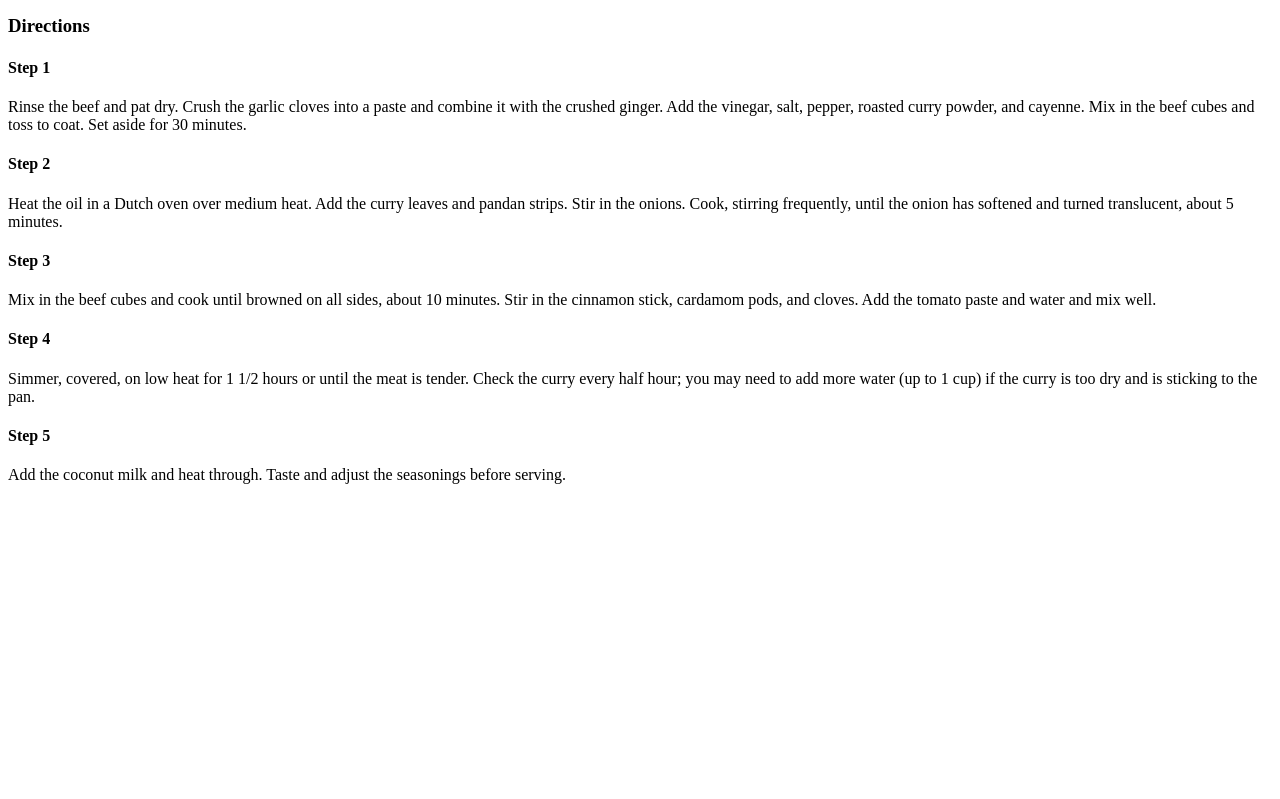
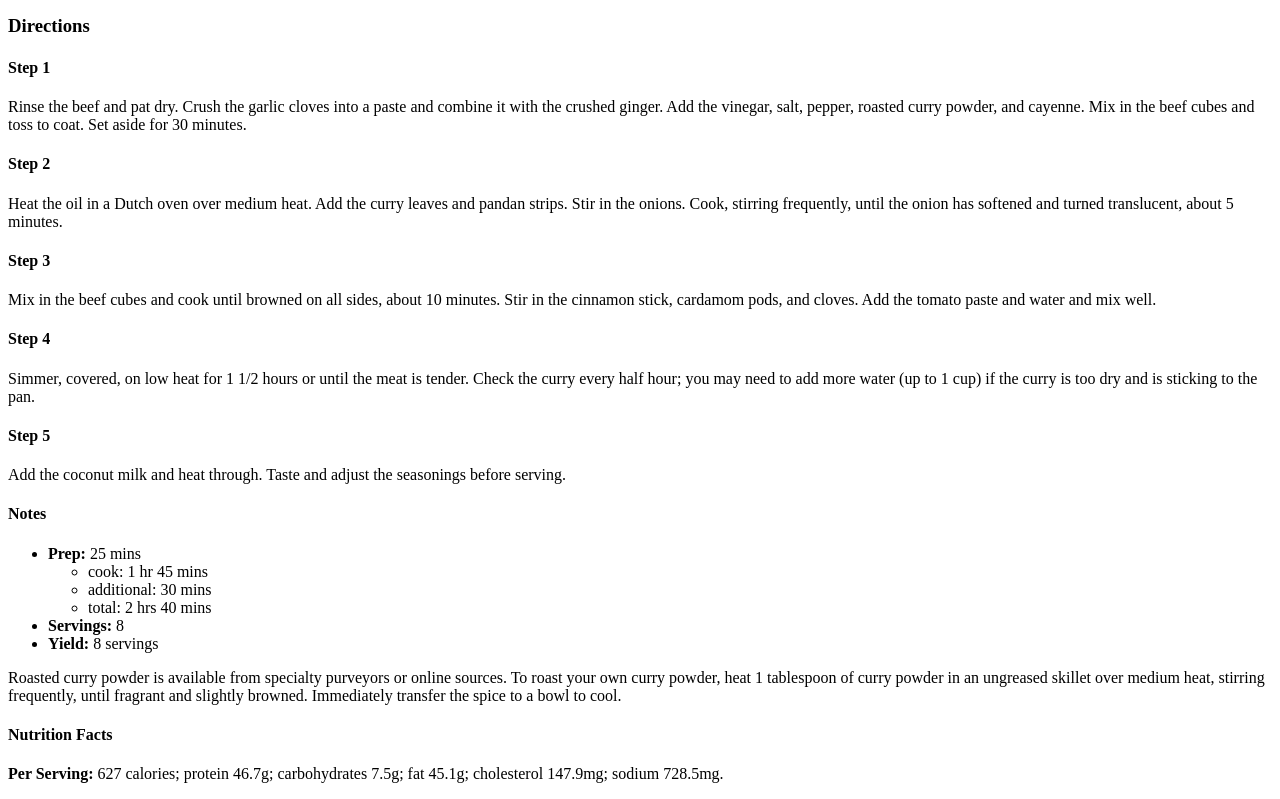
Before and after one commit to N0probllama/odin-recipes, a plain HTML site: page recipes/curry.html in a window 1280 px wide. Shown: the part 1111-1910 px from the top of the page. Before the commit the page ends 1611 px from the top, so only its background shows below. Drawn offline with Linux system fonts and the light colour scheme.

Commit message:
note and nutrition

```diff
--- a/recipes/curry.html
+++ b/recipes/curry.html
@@ -59,5 +59,24 @@
 <p><h4><strong>Step 5</strong></h4></p>
 <p>Add the coconut milk and heat through. Taste and adjust the seasonings before serving.</p>
 
+<p><h4><strong>Notes</strong></h4></p>
+<p>
+    <ul>
+    <li><strong>Prep:</strong> 25 mins</li>
+    <ul><li>cook: 1 hr 45 mins</li>
+    <li>additional: 30 mins</li>
+    <li>total: 2 hrs 40 mins</li></ul>
+    <li><strong>Servings:</strong> 8</li>
+    <li><strong>Yield:</strong> 8 servings</li>
+</ul></p>
+<p>Roasted curry powder is available from specialty purveyors or online sources. To roast your own curry powder,
+     heat 1 tablespoon of curry powder in an ungreased skillet over medium heat, stirring frequently, until fragrant
+     and slightly browned. Immediately transfer the spice to a bowl to cool.</p>
+
+<p><h4><strong>Nutrition Facts</strong></h4></p>
+<p><strong>Per Serving:</strong> 627 calories; protein 46.7g; carbohydrates 7.5g; fat 45.1g; cholesterol 147.9mg; sodium 728.5mg.</p>
+
+<!-- https://www.allrecipes.com/recipe/213688/sri-lanka-beef-curry/ -->
+
 </body>
 </html>
```
